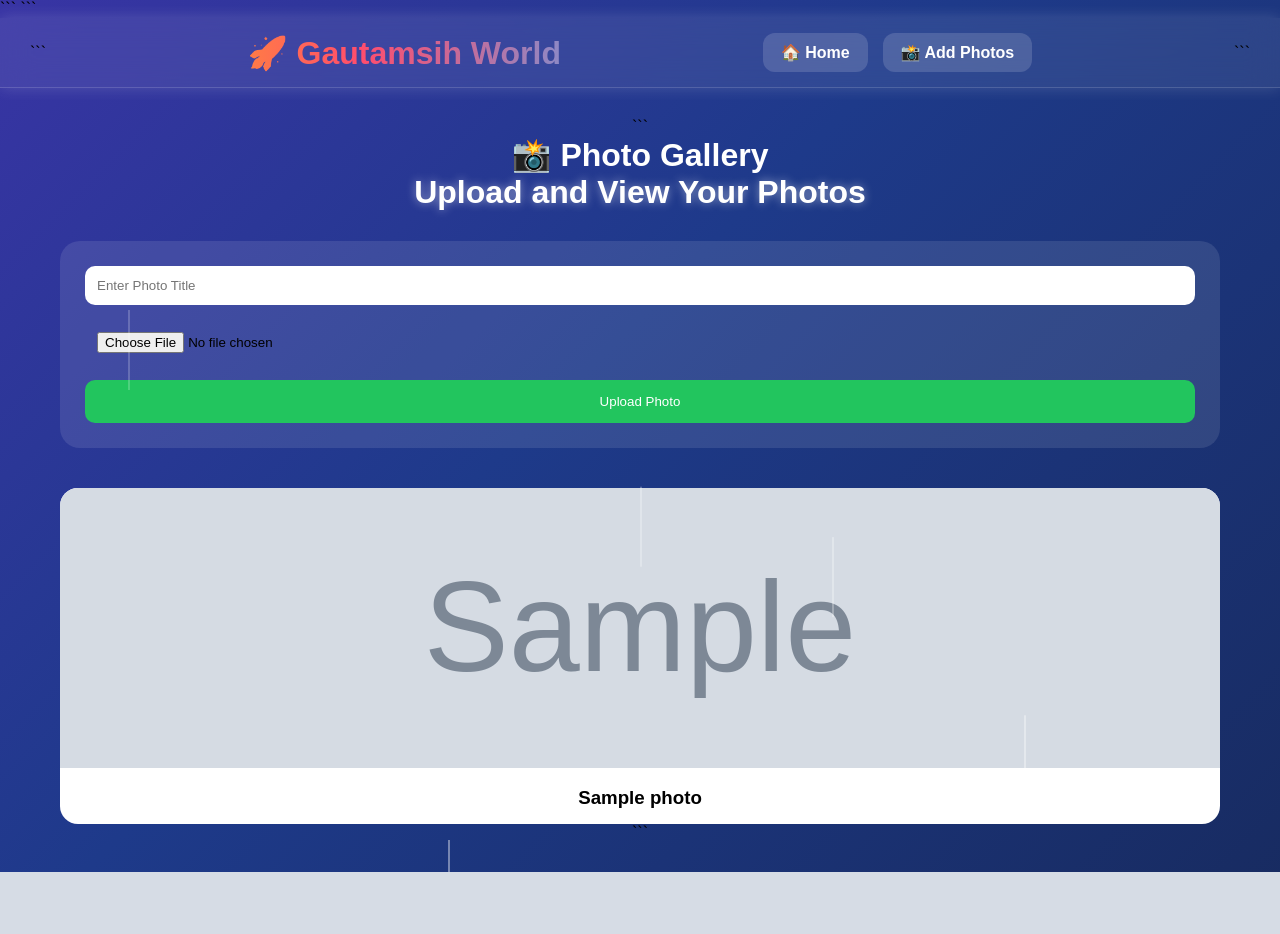
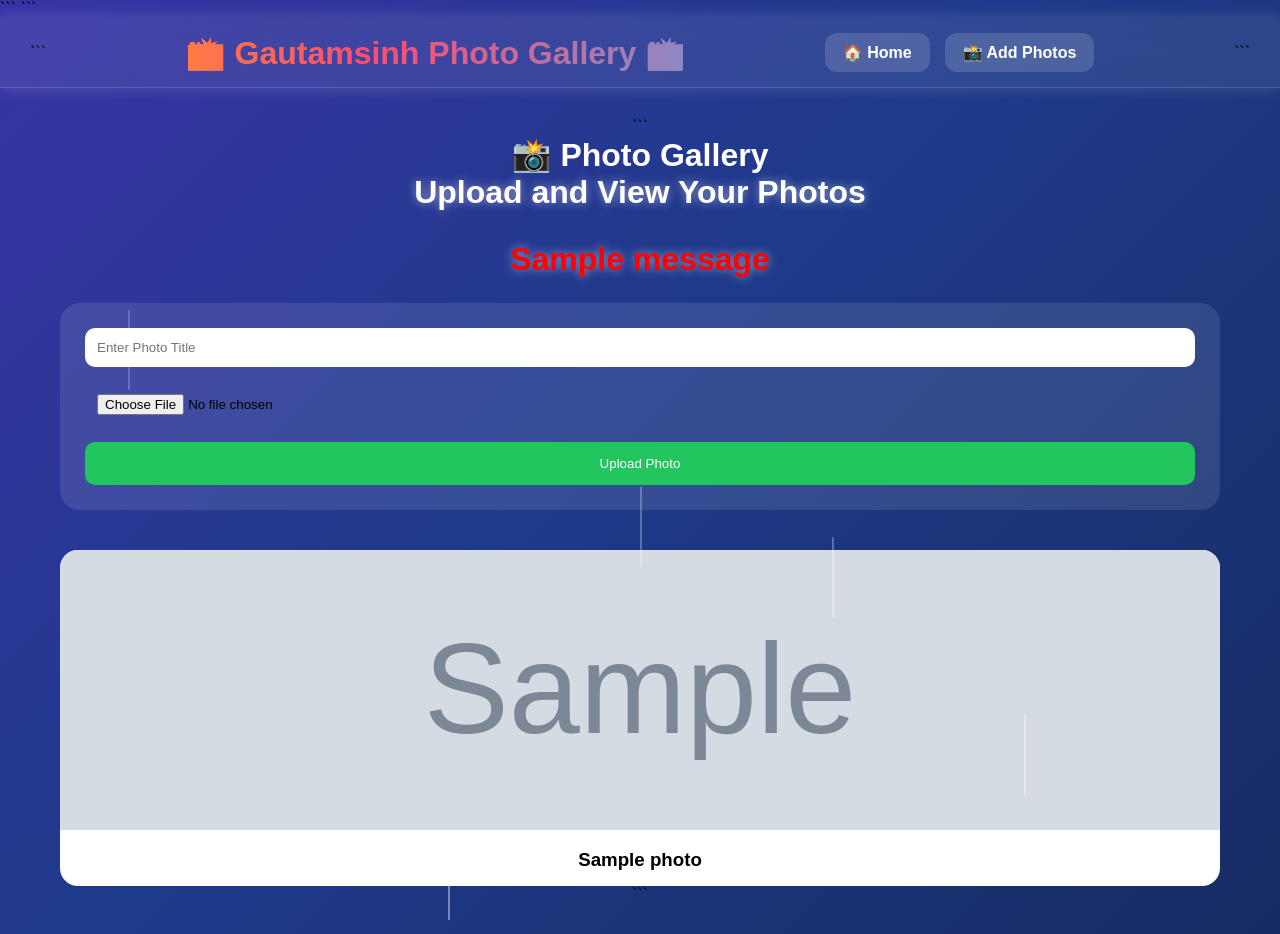
Before and after one commit to gautamgit676/Myresume, a Django app: page /pic in a window 1280 px wide. Before the commit the page ends 872 px from the top, so only its background shows below. Run offline with Django 5.2, Linux system fonts and the light colour scheme; tables that the repository leaves empty hold one stand-in row (values such as "Sample post"); grey boxes marked "Sample" are stand-in pictures; one stand-in notice (Sample message) is shown.

Commit message:
add limit off photo 5 mb

````diff
--- a/pro/app/templates/base.html
+++ b/pro/app/templates/base.html
@@ -272,7 +272,7 @@ body{
 
 ```
 <div class="logo">
-    🚀 Gautamsih World
+     📸 Gautamsinh Photo Gallery  📸
 </div>
 
 <div class="nav-menu">
--- a/pro/app/templates/pics.html
+++ b/pro/app/templates/pics.html
@@ -85,7 +85,14 @@ button{
     <h1>📸 Photo Gallery</h1>
     <p>Upload and View Your Photos</p>
 </div>
+<div >
 
+    {% if messages %}
+    {% for message in messages %}
+    <p style="color: red; text-align: center;">{{ message }}</p>
+    {% endfor %}
+    {% endif %}
+</div>
 <div class="form-card">
     <form method="POST" enctype="multipart/form-data">
         {% csrf_token %}
--- a/pro/app/views.py
+++ b/pro/app/views.py
@@ -1,6 +1,8 @@
 from django.shortcuts import render
 from django.shortcuts import render, redirect
 from .models import Photo
+from django.contrib import messages
+
 # Create your views here.
 
 
@@ -11,21 +13,32 @@ def  home(request):
 def  basedemo(request):
     return render(request , 'base.html')
 
-
-
 def upload_photo(request):
 
     if request.method == "POST":
         title = request.POST.get("title")
         image = request.FILES.get("image")
 
+        # ❌ 1. Check empty upload
+        if not image:
+            messages.error(request, "Please select an image")
+            return redirect("upload")
+
+        # ❌ 2. File size limit (5MB example)
+        if image.size > 5 * 1024 * 1024:
+            messages.error(request, "Image must be under 5MB")
+            return redirect("upload")
+
+
+
+        # ✅ Save safely
         Photo.objects.create(
             title=title,
             image=image
         )
 
+        messages.success(request, "Photo uploaded successfully!")
         return redirect("upload")
 
     photos = Photo.objects.all()
-
-    return render(request,"pics.html", {"photos": photos})
+    return render(request, "pics.html", {"photos": photos})
````
